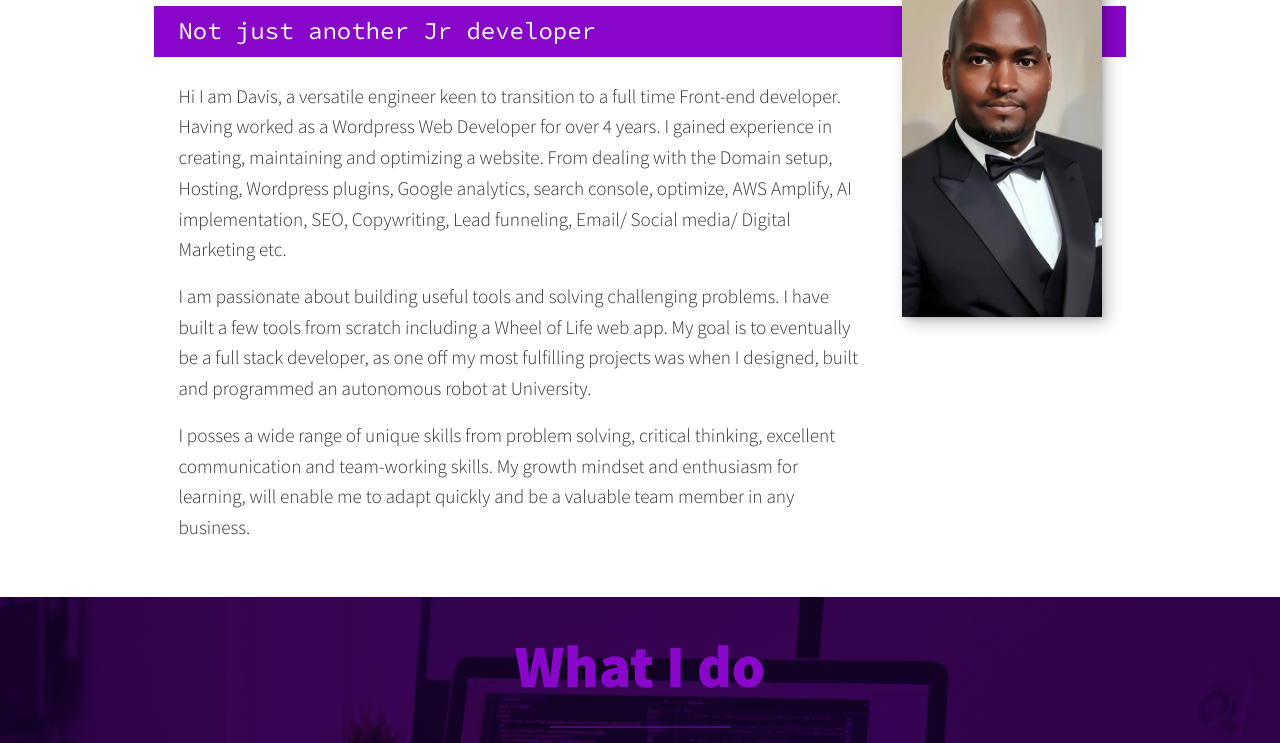
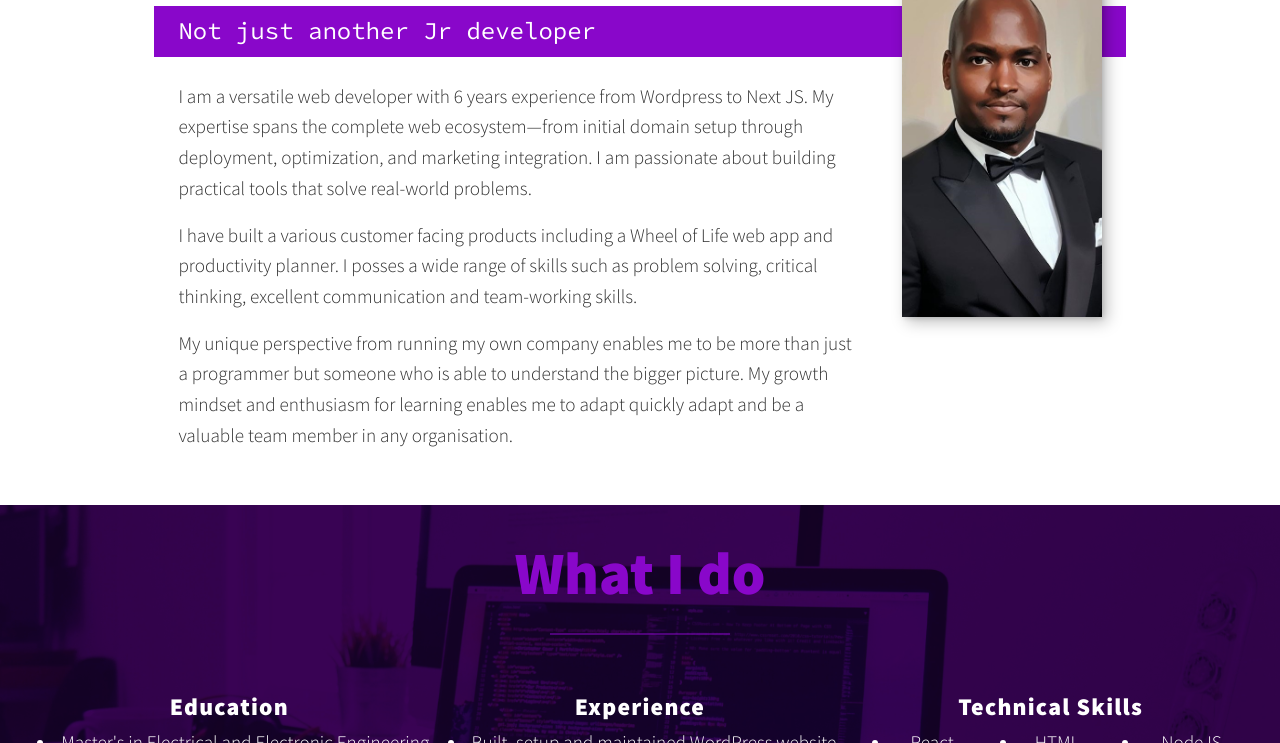
Before and after one commit to dav15jr/Web-Portfolio, a website built with Vite: page index.html in a window 1280 px wide. Shown: the part 677-1420 px from the top of the page. Built offline with nearby package versions, Linux system fonts and the light colour scheme.

Commit message:
Improve site , update wheel of life links.

```diff
--- a/index.html
+++ b/index.html
@@ -130,26 +130,16 @@
       </p>
       <div class="about-me__body">
         <p>
-          Hi I am Davis, a versatile engineer keen to transition to a full time
-          Front-end developer. Having worked as a Wordpress Web Developer for
-          over 4 years. I gained experience in creating, maintaining and
-          optimizing a website. From dealing with the Domain setup, Hosting,
-          Wordpress plugins, Google analytics, search console, optimize, AWS
-          Amplify, AI implementation, SEO, Copywriting, Lead funneling, Email/
-          Social media/ Digital Marketing etc.
+          I am a versatile web developer with 6 years experience from Wordpress to Next JS. My expertise spans the complete web ecosystem—from initial domain setup through deployment, optimization, and marketing integration. I am passionate about building practical tools that solve real-world problems.
         </p>
         <p>
-          I am passionate about building useful tools and solving challenging
-          problems. I have built a few tools from scratch including a Wheel of
-          Life web app. My goal is to eventually be a full stack developer, as
-          one off my most fulfilling projects was when I designed, built and
-          programmed an autonomous robot at University.
+          I have built a various customer facing products including a Wheel of
+          Life web app and productivity planner. I posses a wide range of skills such as problem solving, critical
+          thinking, excellent communication and team-working skills.
         </p>
         <p>
-          I posses a wide range of unique skills from problem solving, critical
-          thinking, excellent communication and team-working skills. My growth
-          mindset and enthusiasm for learning, will enable me to adapt quickly
-          and be a valuable team member in any business.
+          My unique perspective from running my own company enables me to be more than just a programmer but someone who is able to understand the bigger picture. My growth mindset and enthusiasm for learning enables me to adapt quickly adapt
+          and be a valuable team member in any organisation.
         </p>
       </div>
       <img
@@ -236,7 +226,7 @@
             class="portfolio__img"
           />
           <div class="overlay">
-            <h3>Upgraded Tryumph Tools Web App</h3>
+            <h3>Tryumph Coaching Tools</h3>
             <p>
               Self Improvement Tools page - Wheel of Life & Productivity Planner
               with Auth & Database.
@@ -249,7 +239,7 @@
               >Learn more!</a
             >
             <a
-              href="https://trytools.vercel.app/"
+              href="https://tools.tryumphcoaching.com"
               target="_blank"
               class="web_link"
               arial-label="Check it Out"
@@ -546,7 +536,7 @@
               >Learn more!</a
             >
             <a
-              href="https://tools.tryumphcoaching.com/wheel-of-life"
+              href="https://dev.d3twvkspcdqxsc.amplifyapp.com/wheel-of-life"
               target="_blank"
               class="web_link"
               arial-label="Check it Out"
```
Also changed, not shown: pages/wheel-of-life.html (+3 -3 lines).
